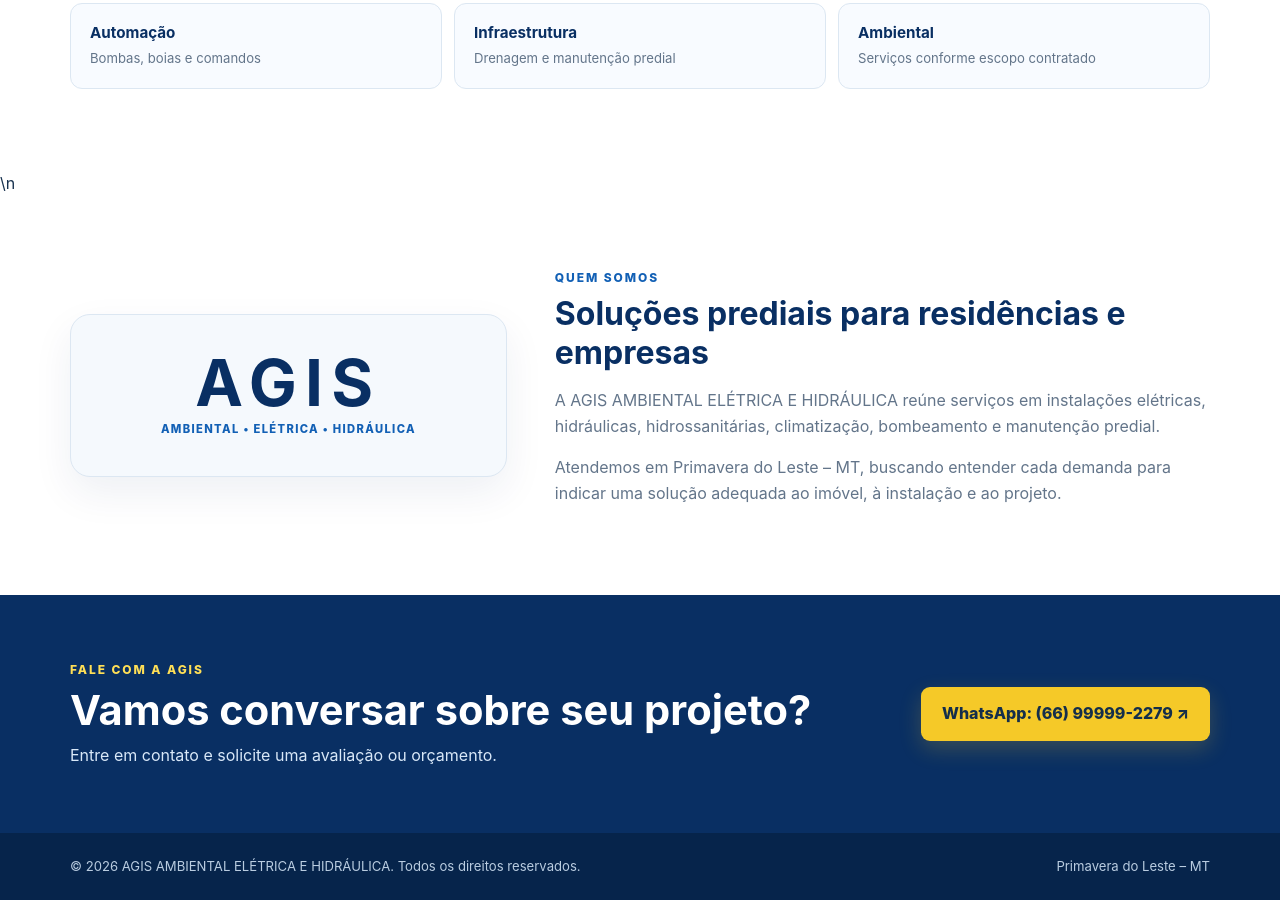
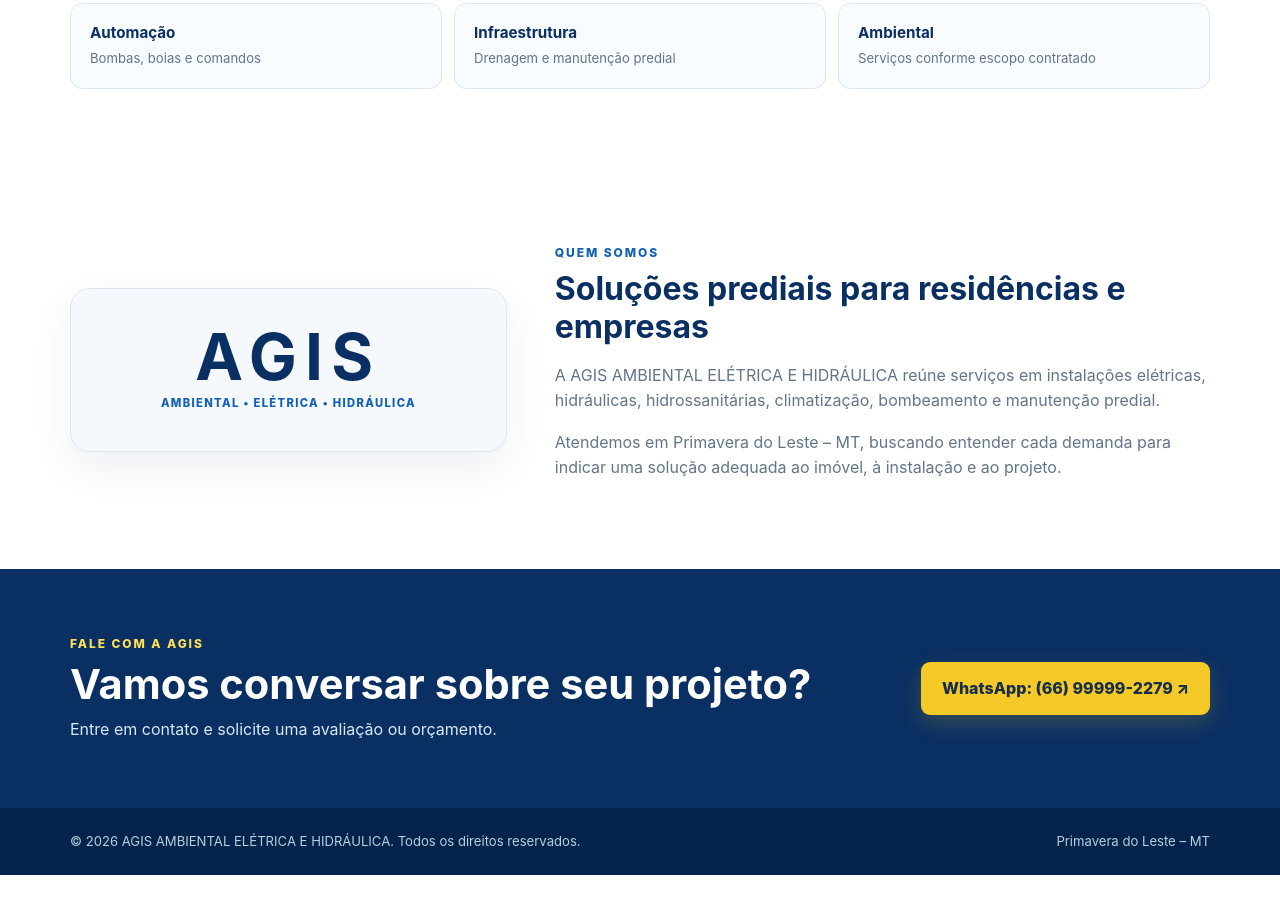
Before and after one commit to buenodossantosadriel-ai/agis-ambiental-eletrica-hidraulica, a plain HTML site: page index.html in a window 1280 px wide. Shown: the part 5872-6772 px from the top of the page. After the commit the page ends 6747 px from the top, so only its background shows below. Drawn offline with Linux system fonts and the light colour scheme.

Commit message:
Corrige caractere literal de quebra de linha exibido no site

```diff
--- a/index.html
+++ b/index.html
@@ -142,7 +142,8 @@ footer{background:#06244b;color:#b9cce0;padding:23px 0;font-size:.82rem}.footer-
 <div class="carousel-dots"><button class="carousel-dot active" aria-label="Mostrar foto 1" data-slide="0"></button><button class="carousel-dot" aria-label="Mostrar foto 2" data-slide="1"></button></div>
 </div>
 <p class="work-note">Fotos reais enviadas pela AGIS. A galeria pode receber novos registros de instalações hidráulicas, SPDA, climatização, hidrômetros, drenagem e demais serviços à medida que forem fotografados.</p>
-<div class="specialty-strip"><div><b>Elétrica</b><span>Instalações, quadros e SPDA</span></div><div><b>Hidráulica</b><span>Água, esgoto e hidrossanitário</span></div><div><b>Climatização</b><span>Instalação e manutenção de ar-condicionado</span></div><div><b>Automação</b><span>Bombas, boias e comandos</span></div><div><b>Infraestrutura</b><span>Drenagem e manutenção predial</span></div><div><b>Ambiental</b><span>Serviços conforme escopo contratado</span></div></div></div></section>\n<section class="about" id="empresa"><div class="container about-grid"><div class="about-mark"><strong>AGIS</strong><span>AMBIENTAL • ELÉTRICA • HIDRÁULICA</span></div><div class="about-copy"><div class="section-kicker">Quem somos</div><h2>Soluções prediais para residências e empresas</h2><p>A AGIS AMBIENTAL ELÉTRICA E HIDRÁULICA reúne serviços em instalações elétricas, hidráulicas, hidrossanitárias, climatização, bombeamento e manutenção predial.</p><p>Atendemos em Primavera do Leste – MT, buscando entender cada demanda para indicar uma solução adequada ao imóvel, à instalação e ao projeto.</p></div></div></section>
+<div class="specialty-strip"><div><b>Elétrica</b><span>Instalações, quadros e SPDA</span></div><div><b>Hidráulica</b><span>Água, esgoto e hidrossanitário</span></div><div><b>Climatização</b><span>Instalação e manutenção de ar-condicionado</span></div><div><b>Automação</b><span>Bombas, boias e comandos</span></div><div><b>Infraestrutura</b><span>Drenagem e manutenção predial</span></div><div><b>Ambiental</b><span>Serviços conforme escopo contratado</span></div></div></div></section>
+<section class="about" id="empresa"><div class="container about-grid"><div class="about-mark"><strong>AGIS</strong><span>AMBIENTAL • ELÉTRICA • HIDRÁULICA</span></div><div class="about-copy"><div class="section-kicker">Quem somos</div><h2>Soluções prediais para residências e empresas</h2><p>A AGIS AMBIENTAL ELÉTRICA E HIDRÁULICA reúne serviços em instalações elétricas, hidráulicas, hidrossanitárias, climatização, bombeamento e manutenção predial.</p><p>Atendemos em Primavera do Leste – MT, buscando entender cada demanda para indicar uma solução adequada ao imóvel, à instalação e ao projeto.</p></div></div></section>
 <section class="contact" id="contato"><div class="container contact-inner"><div><div class="section-kicker">Fale com a AGIS</div><h2>Vamos conversar sobre seu projeto?</h2><p>Entre em contato e solicite uma avaliação ou orçamento.</p></div><a class="btn btn-yellow" href="https://wa.me/5566999992279?text=Ol%C3%A1%2C%20vim%20pelo%20site%20da%20AGIS%20e%20gostaria%20de%20um%20or%C3%A7amento." target="_blank" rel="noopener">WhatsApp: (66) 99999-2279 ↗</a></div></section>
 </main>
 <footer><div class="container footer-inner"><span>© <span id="year"></span> AGIS AMBIENTAL ELÉTRICA E HIDRÁULICA. Todos os direitos reservados.</span><span>Primavera do Leste – MT</span></div></footer>
```
